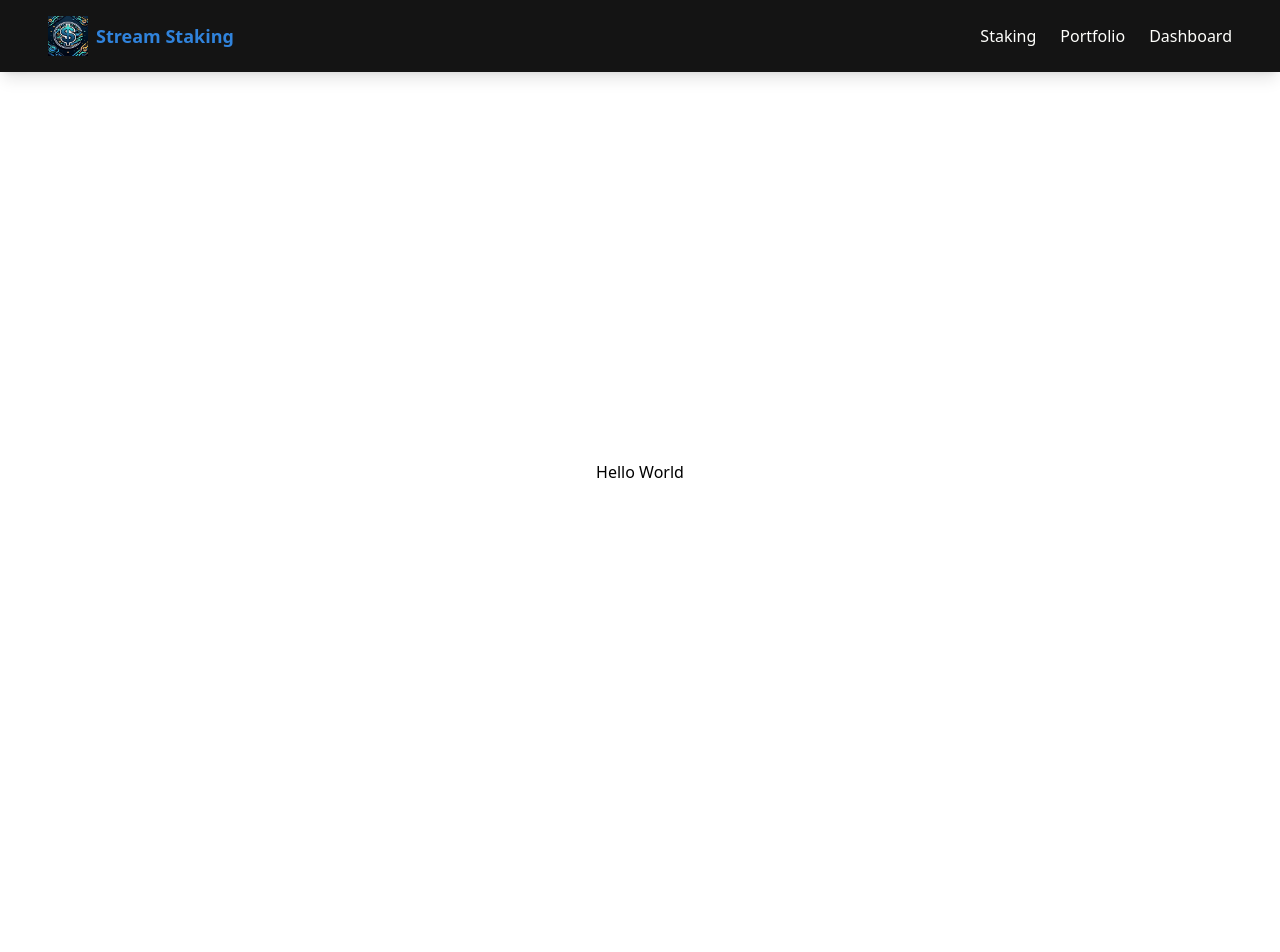
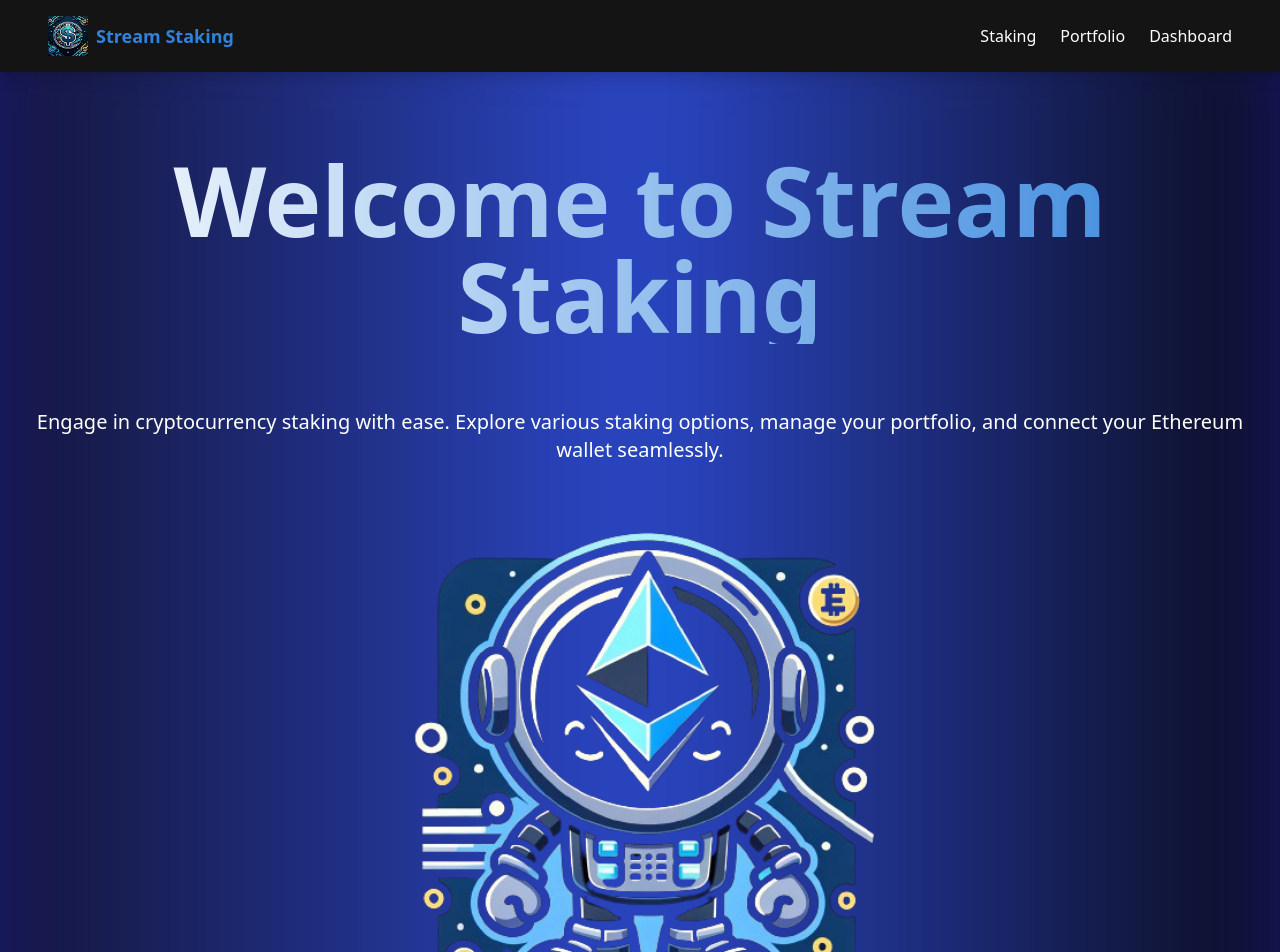
Before and after one commit to anth-riv/StakeStream, a Next.js app: page / in a window 1280 px wide. Shown: the top 952 px of the page. Before the commit the page ends 872 px from the top, so only its background shows below. Built offline with nearby package versions, Linux system fonts and the light colour scheme.

Commit message:
Finalized the landing section

```diff
--- /dev/null
+++ b/src/components/LandingSection.tsx
@@ -0,0 +1,27 @@
+import Image from 'next/image';
+
+const LandingSection = () => {
+  return (
+    <div className="gradient flex flex-col items-center justify-center py-12 px-4 text-center">
+      <h1 className="mt-8 mb-8 text-4xl md:text-6xl lg:text-8xl font-bold text-transparent bg-clip-text bg-gradient-to-r from-white to-primary">
+        Welcome to Stream Staking
+      </h1>
+      <p className="mt-8 text-lg md:text-xl text-light">
+        Engage in cryptocurrency staking with ease. Explore various staking options,
+        manage your portfolio, and connect your Ethereum wallet seamlessly.
+      </p>
+      <div className="mt-8 w-full max-w-md lg:max-w-lg xl:max-w-xl 2xl:max-w-2xl h-auto overflow-hidden">
+        <Image
+          src="/Mascot-StreamStaking.png"
+          alt="Mascot-logo"
+          width={400}
+          height={200}
+          layout="responsive"
+          objectFit="contain"
+        />
+      </div>
+    </div>
+  );
+};
+
+export default LandingSection;
--- a/src/pages/index.tsx
+++ b/src/pages/index.tsx
@@ -1,11 +1,10 @@
 import Layout from '../components/Layout';
+import LandingSection from '../components/LandingSection';
 
 export default function Home() {
   return (
     <Layout>
-      <div className="flex min-h-screen items-center justify-center">
-        <h1>Hello World</h1>
-      </div>
+      <LandingSection />
     </Layout>
   );
 }
--- a/src/styles/globals.css
+++ b/src/styles/globals.css
@@ -1,3 +1,27 @@
 @tailwind base;
 @tailwind components;
 @tailwind utilities;
+
+body::before {
+  content: '';
+  position: absolute;
+  top: 0; right: 0; bottom: 0; left: 0;
+  background: linear-gradient(to right,
+              rgba(20, 20, 50, 0.9),
+              rgba(48, 83, 220, 0.8),
+              rgba(10, 10, 20, 0.9));
+  background-size: cover;
+  filter: blur(50px);
+  z-index: -1;
+}
+
+body {
+  position: relative;
+  min-height: 100vh;
+  overflow-x: hidden;
+  background-color: midnightblue;
+}
+
+* {
+  transition: all 0.25s ease-out;
+}
```
Also changed, not shown: public/Mascot-StreamStaking.png (added).
